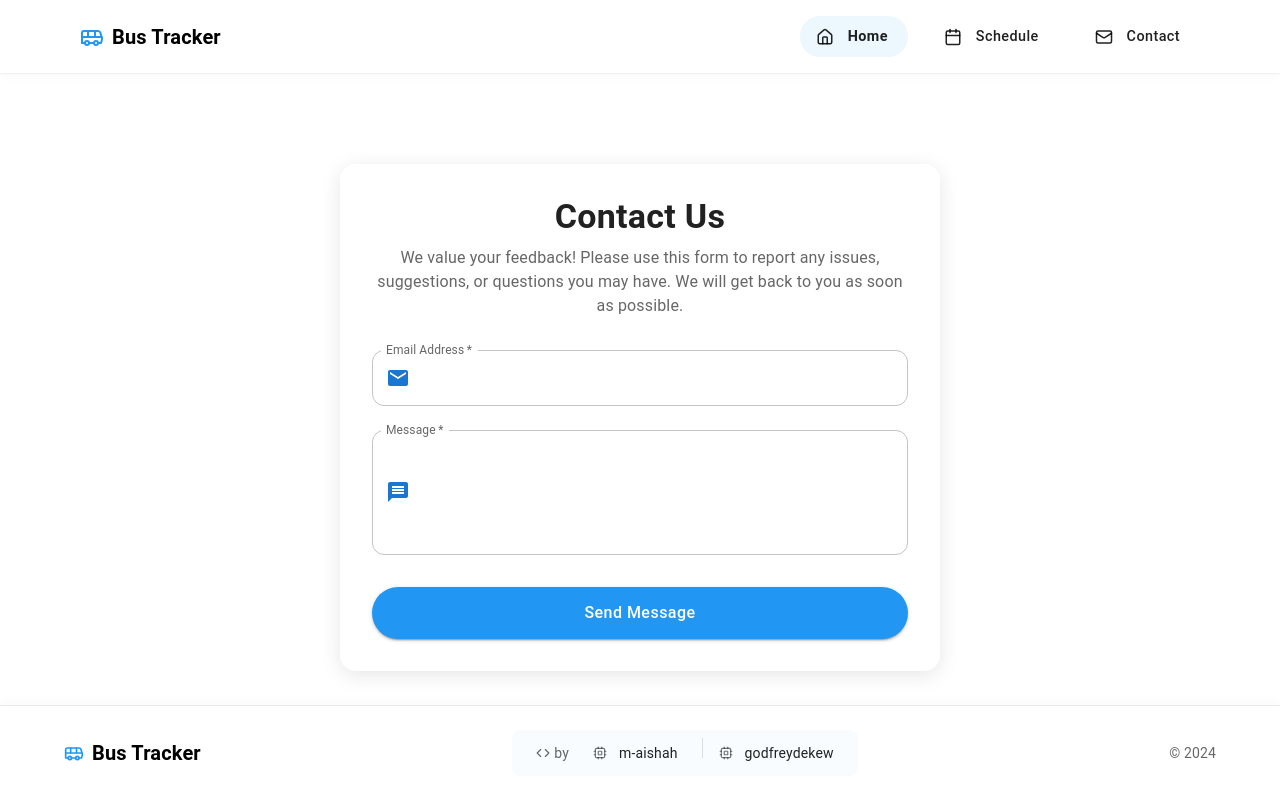
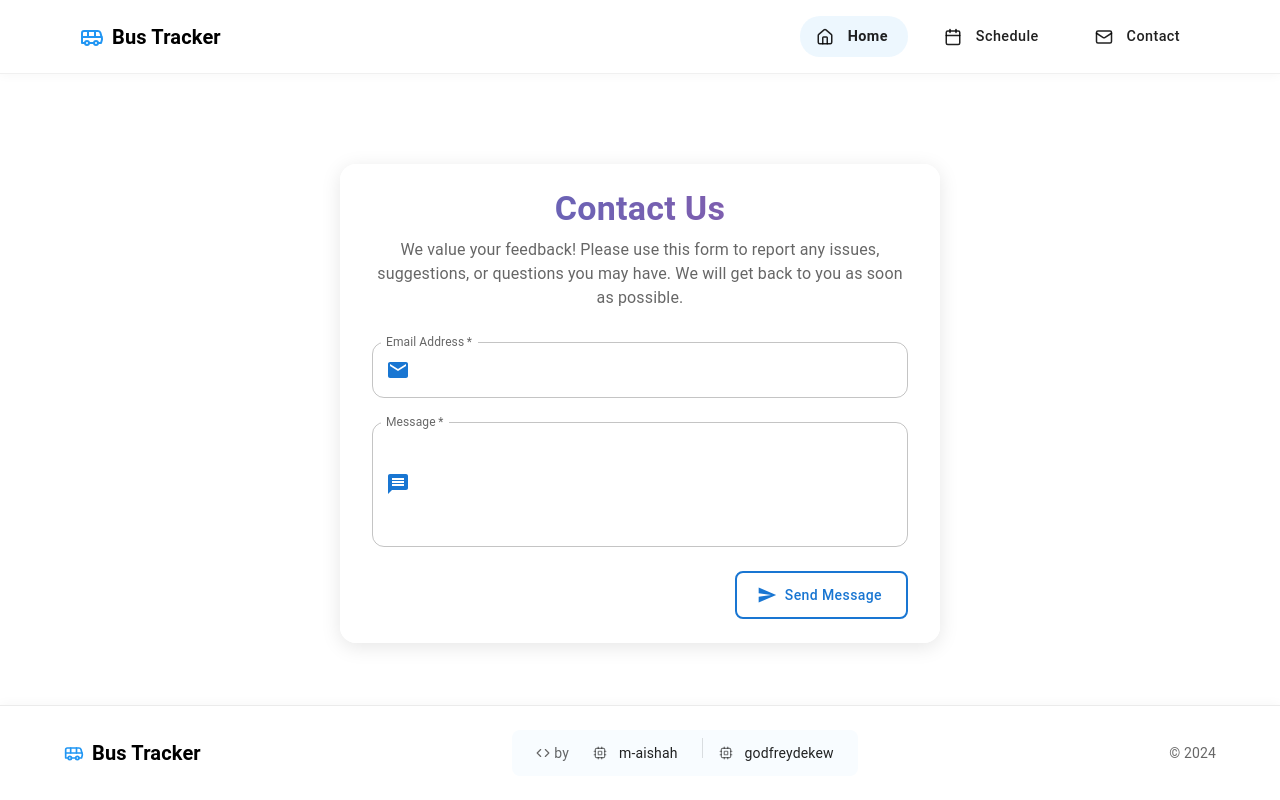
Before and after one commit to m-aishah/bus-schedule-app, a Next.js app: page /contact in a window 1280 px wide. Built offline with nearby package versions, Linux system fonts and the light colour scheme.

Commit message:
add gradient to headers of contact and schedules page; improve UI of schedule page

```diff
--- a/src/app/contact/ContactForm.js
+++ b/src/app/contact/ContactForm.js
@@ -1,4 +1,4 @@
-import React from "react";
+import React, { useState, useEffect } from "react";
 import { useForm } from "@formspree/react";
 import {
   TextField,
@@ -9,41 +9,38 @@ import {
   Snackbar,
   Alert,
   Fade,
+  Grid,
 } from "@mui/material";
-import { Email, Message } from "@mui/icons-material";
+import { Email, Message, Send } from "@mui/icons-material";
 import CheckCircleIcon from "@mui/icons-material/CheckCircle";
 import { styled } from "@mui/material/styles";
 
-// Styled components to match navbar styling
 const StyledContainer = styled(Box)(({ theme }) => ({
   backgroundColor: "rgba(255, 255, 255, 0.9)",
   backdropFilter: "blur(10px)",
   boxShadow: "0px 4px 20px rgba(0, 0, 0, 0.1)",
   borderRadius: "16px",
   transition: "all 0.3s ease-in-out",
+  padding: theme.spacing(3, 4),
+  maxWidth: 600,
+  margin: "0 auto",
+  marginTop: theme.spacing(8),
   "&:hover": {
     boxShadow: "0px 8px 30px rgba(0, 0, 0, 0.12)",
   },
 }));
 
 const StyledButton = styled(Button)(({ theme }) => ({
-  backgroundColor: "#2196F3",
-  borderRadius: "50px",
-  color: "white",
-  padding: "12px 32px",
+  backgroundColor: "transparent",
+  borderRadius: "8px",
+  color: theme.palette.primary.main,
+  border: `2px solid ${theme.palette.primary.main}`,
+  padding: "10px 24px",
   textTransform: "none",
-  fontSize: "16px",
+  fontSize: "14px",
   fontWeight: 500,
-  minWidth: "140px",
-  display: "flex",
-  gap: "8px",
-  alignItems: "center",
-  transition: "all 0.2s ease",
-  "&:hover": {
-    backgroundColor: "#1976D2",
-    transform: "translateY(-2px)",
-    boxShadow: "0 4px 12px rgba(33, 150, 243, 0.3)",
-  },
+  minWidth: "120px",
+  transition: "all 0.3s ease",
 }));
 
 const StyledTextField = styled(TextField)(({ theme }) => ({
@@ -62,9 +59,9 @@ const StyledTextField = styled(TextField)(({ theme }) => ({
 
 function ContactForm() {
   const [state, handleSubmit] = useForm("xbljdoee");
-  const [openSnackbar, setOpenSnackbar] = React.useState(false);
-  const [errorSnackbarOpen, setErrorSnackbarOpen] = React.useState(false);
-  const [errorMessage, setErrorMessage] = React.useState("");
+  const [openSnackbar, setOpenSnackbar] = useState(false);
+  const [errorSnackbarOpen, setErrorSnackbarOpen] = useState(false);
+  const [errorMessage, setErrorMessage] = useState("");
 
   const handleCloseSnackbar = (event, reason) => {
     if (reason === "clickaway") return;
@@ -72,7 +69,7 @@ function ContactForm() {
     setErrorSnackbarOpen(false);
   };
 
-  React.useEffect(() => {
+  useEffect(() => {
     if (state.succeeded) {
       setOpenSnackbar(true);
     } else if (state.errors?.length > 0) {
@@ -82,16 +79,7 @@ function ContactForm() {
   }, [state.succeeded, state.errors]);
 
   return (
-    <StyledContainer
-      component="form"
-      onSubmit={handleSubmit}
-      sx={{
-        maxWidth: 600,
-        mx: "auto",
-        p: { xs: 3, md: 4 },
-        mt: 8,
-      }}
-    >
+    <StyledContainer component="form" onSubmit={handleSubmit}>
       {state.succeeded ? (
         <Fade in={true} timeout={500}>
           <Box
@@ -107,7 +95,7 @@ function ContactForm() {
               sx={{ fontSize: 56, color: "success.main", mb: 2 }}
             />
             <Typography variant="h5" sx={{ color: "success.dark", mb: 1 }}>
-              Message Sent Successfully!
+              Message sent successfully!
             </Typography>
             <Typography variant="body1" sx={{ color: "success.dark" }}>
               We&apos;ll get back to you within 24 hours.
@@ -119,7 +107,13 @@ function ContactForm() {
           <Typography
             variant="h4"
             sx={{
-              fontWeight: "bold",
+              fontWeight: 700,
+              background: "linear-gradient(270deg, #FF4081, #1976D2)",
+              backgroundSize: "400% 400%",
+              animation: "gradientShift 8s ease infinite",
+              backgroundClip: "text",
+              WebkitBackgroundClip: "text",
+              color: "transparent",
               mb: 1,
               textAlign: "center",
             }}
@@ -139,7 +133,8 @@ function ContactForm() {
             soon as possible.
           </Typography>
 
-          <Box sx={{ mb: 3 }}>
+          <Grid container spacing={3}>
+            <Grid item xs={12}>
               <StyledTextField
                 id="email"
                 label="Email Address"
@@ -155,9 +150,9 @@ function ContactForm() {
                   ),
                 }}
               />
-          </Box>
+            </Grid>
 
-          <Box sx={{ mb: 4 }}>
+            <Grid item xs={12}>
               <StyledTextField
                 id="message"
                 label="Message"
@@ -174,37 +169,21 @@ function ContactForm() {
                   ),
                 }}
               />
-          </Box>
+            </Grid>
+          </Grid>
 
+          <Box sx={{ display: "flex", justifyContent: "flex-end", mt: 3 }}>
             <StyledButton
               type="submit"
-            variant="contained"
-            fullWidth
+              variant="outlined"
               disabled={state.submitting}
+              startIcon={<Send />} // Added icon
             >
               {state.submitting ? "Sending..." : "Send Message"}
             </StyledButton>
+          </Box>
         </>
       )}
-
-      <Snackbar
-        open={openSnackbar}
-        autoHideDuration={6000}
-        onClose={handleCloseSnackbar}
-        anchorOrigin={{ vertical: "bottom", horizontal: "center" }}
-      >
-        <Alert
-          onClose={handleCloseSnackbar}
-          severity="success"
-          sx={{
-            borderRadius: "12px",
-            backgroundColor: "success.main",
-            color: "white",
-          }}
-        >
-          Thank you for your message!
-        </Alert>
-      </Snackbar>
 
       <Snackbar
         open={errorSnackbarOpen}
```
Also changed, not shown: src/components/TerminalsPage.js (+15 -2 lines). Lines whose indentation alone changed are shown as unchanged.
